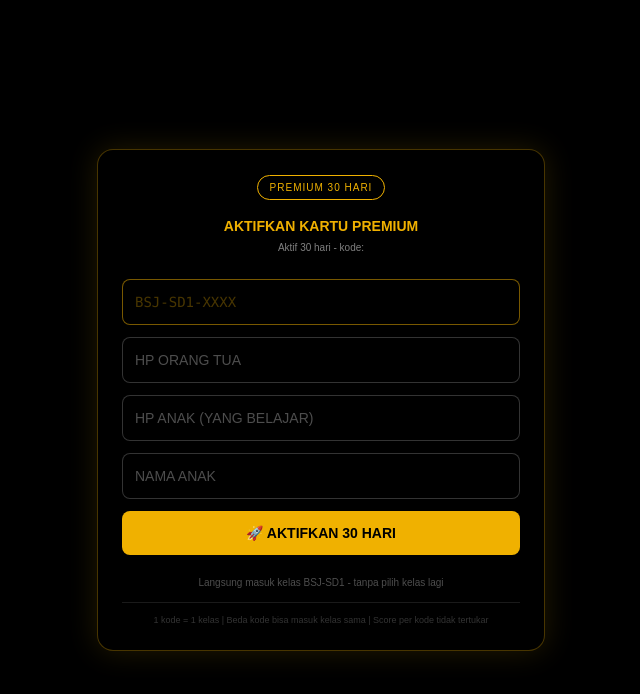
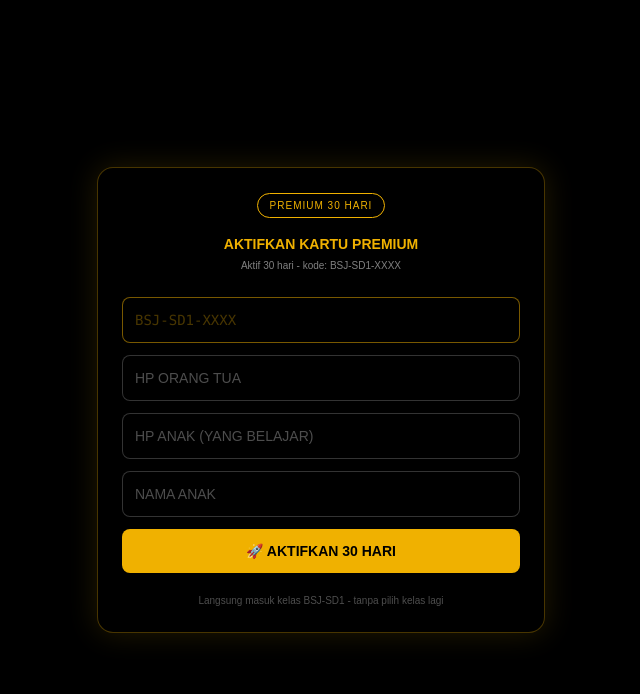
Before and after one commit to mrhdigitalhub/bimbel-super-juara, a Next.js app: page /kode in a window 1280 px wide. Shown: the top 694 px of the page, without its empty margins (319-959 px from the left). Built offline with nearby package versions, Linux system fonts and the light colour scheme; no server answers.

Commit message:
fix: build error kode page suspense

```diff
--- a/src/app/kode/page.tsx
+++ b/src/app/kode/page.tsx
@@ -1,5 +1,5 @@
 "use client";
-import { useState, useEffect } from "react";
+import { useState, useEffect, Suspense } from "react";
 import { useSearchParams, useRouter } from "next/navigation";
 import { createClient } from "@supabase/supabase-js";
 
@@ -8,7 +8,10 @@ const supabase = createClient(
   process.env.NEXT_PUBLIC_SUPABASE_ANON_KEY!
 );
 
-export default function KodePage() {
+// Biar gak di-prerender Vercel
+export const dynamic = 'force-dynamic';
+
+function KodeForm() {
   const searchParams = useSearchParams();
   const router = useRouter();
   const codeFromUrl = searchParams.get("code") || "";
@@ -32,7 +35,6 @@ export default function KodePage() {
     if (k.includes("SD4")) return "bsj-sd4";
     if (k.includes("SD5")) return "bsj-sd5";
     if (k.includes("SD6")) return "bsj-sd6";
-    // default fallback
     return "bsj-sd1";
   }
 
@@ -47,7 +49,6 @@ export default function KodePage() {
     const kodeFinal = kode.trim().toUpperCase();
     const kelasAktif = getKelasFromKode(kodeFinal);
 
-    // 1. Validasi ke Supabase (optional - kalau tabel ada)
     try {
       await supabase.from("voucher_aktif").upsert({
         kode_akses: kodeFinal,
@@ -59,11 +60,10 @@ export default function KodePage() {
         updated_at: new Date().toISOString()
       }, { onConflict: 'kode_akses' });
     } catch (e) {
-      // abaikan kalau tabel belum ada, tetap lanjut localStorage
       console.log("supabase skip", e);
     }
 
-    // 2. KUNCI: Simpan ke localStorage untuk dibaca dashboard /soal/[kelas]
+    // Simpan untuk dibaca dashboard /soal/[kelas]
     localStorage.setItem("bsj_kode_aktif", kodeFinal);
     localStorage.setItem("bsj_kelas_aktif", kelasAktif);
     localStorage.setItem("bsj_hp_ortu", hpOrtu.trim());
@@ -73,7 +73,6 @@ export default function KodePage() {
 
     setMsg(`Berhasil! Masuk ke ${kelasAktif.toUpperCase()}...`);
 
-    // 3. Redirect sesuai kode vouchernya
     setTimeout(() => {
       window.location.href = `/soal/${kelasAktif}`;
     }, 800);
@@ -87,28 +86,28 @@ export default function KodePage() {
         <div className="text-center mb-6">
           <div className="inline-block border border-yellow-500 text-yellow-500 text-[10px] px-3 py-1 rounded-full tracking-widest">PREMIUM 30 HARI</div>
           <h1 className="text-yellow-500 font-bold mt-4 text-sm">AKTIFKAN KARTU PREMIUM</h1>
-          <p className="text-white/50 text-[10px] mt-1">Aktif 30 hari - kode:</p>
+          <p className="text-white/50 text-[10px] mt-1">Aktif 30 hari - kode: {kode || "BSJ-SD1-XXXX"}</p>
         </div>
-
         <div className="space-y-3">
           <input value={kode} onChange={(e)=>setKode(e.target.value)} placeholder="BSJ-SD1-XXXX" className="w-full bg-black border border-yellow-500/50 rounded-lg p-3 text-sm text-yellow-500 placeholder:text-yellow-500/30 uppercase font-mono" />
           <input value={hpOrtu} onChange={(e)=>setHpOrtu(e.target.value)} placeholder="HP ORANG TUA" className="w-full bg-black border border-white/20 rounded-lg p-3 text-sm text-white placeholder:text-white/30" />
           <input value={hpAnak} onChange={(e)=>setHpAnak(e.target.value)} placeholder="HP ANAK (YANG BELAJAR)" className="w-full bg-black border border-white/20 rounded-lg p-3 text-sm text-white placeholder:text-white/30" />
           <input value={namaAnak} onChange={(e)=>setNamaAnak(e.target.value)} placeholder="NAMA ANAK" className="w-full bg-black border border-white/20 rounded-lg p-3 text-sm text-white placeholder:text-white/30" />
-
           {msg && <div className="bg-yellow-500/10 border border-yellow-500/20 text-yellow-500 text-xs p-3 rounded-lg text-center">{msg}</div>}
-
           <button onClick={handleAktifkan} disabled={loading} className="w-full bg-yellow-500 text-black rounded-lg py-3 text-sm font-bold hover:bg-yellow-400 disabled:opacity-50">
             {loading ? "Memproses..." : "🚀 AKTIFKAN 30 HARI"}
           </button>
-
           <p className="text-white/30 text-[10px] text-center mt-2">Langsung masuk kelas {kelasPreview.toUpperCase()} - tanpa pilih kelas lagi</p>
-
-          <div className="text-[9px] text-white/20 text-center leading-tight pt-3 border-t border-white/10">
-            1 kode = 1 kelas | Beda kode bisa masuk kelas sama | Score per kode tidak tertukar
-          </div>
         </div>
       </div>
     </div>
   );
 }
+
+export default function KodePage() {
+  return (
+    <Suspense fallback={<div className="min-h-screen bg-black flex items-center justify-center text-yellow-500 text-sm">Loading...</div>}>
+      <KodeForm />
+    </Suspense>
+  );
+}
```
